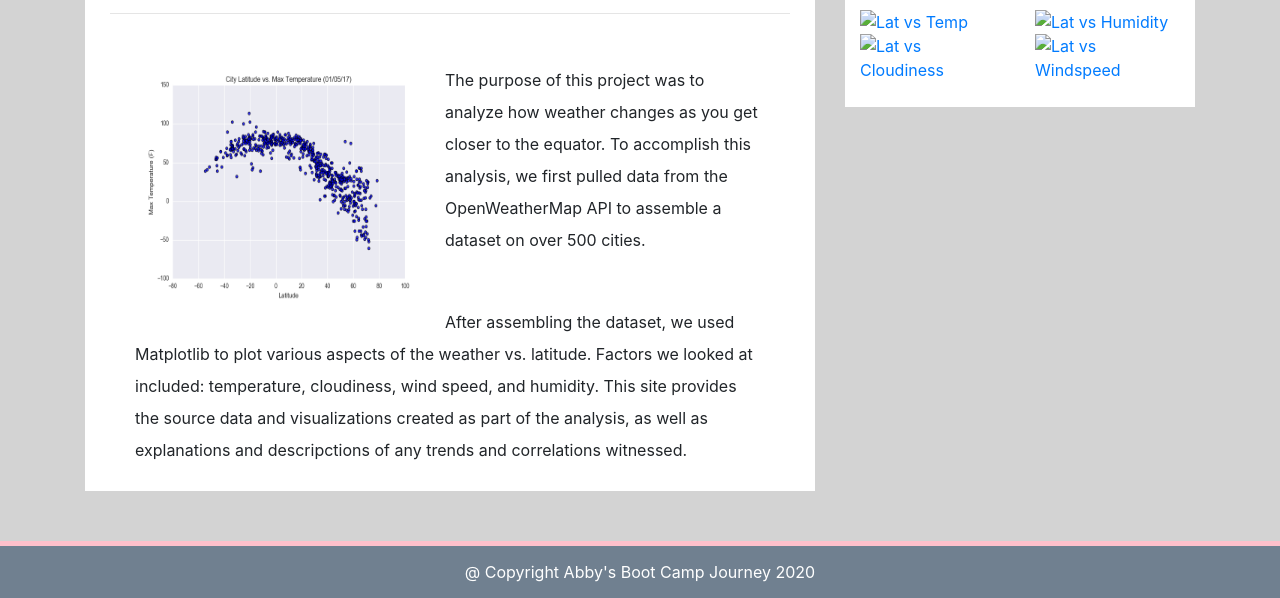
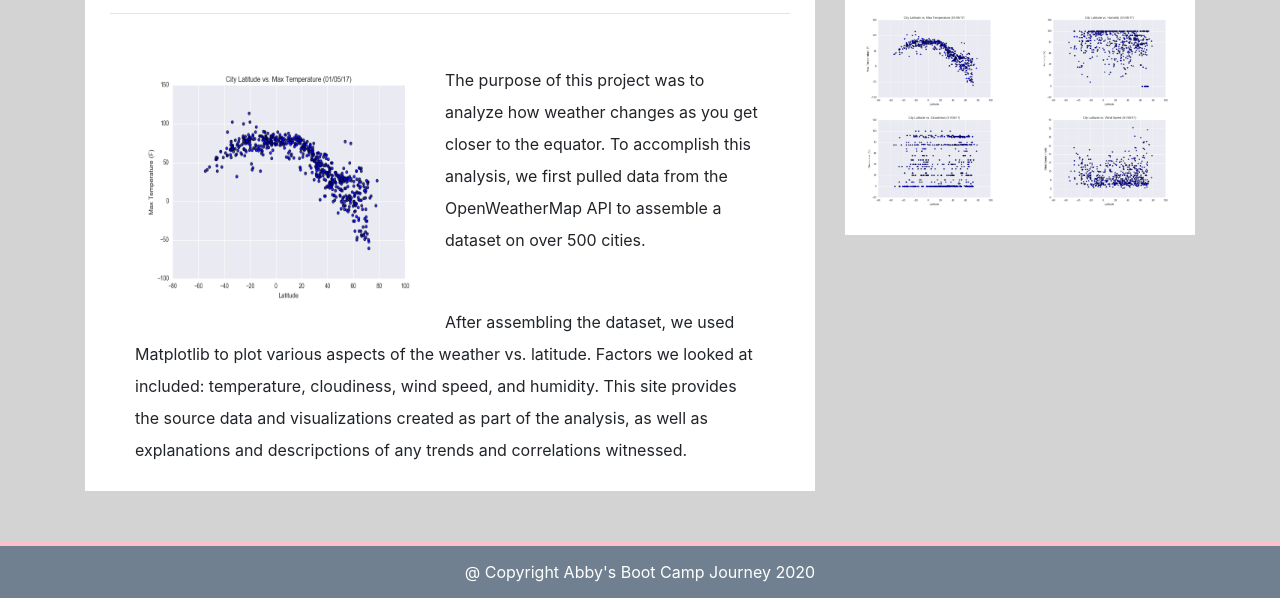
Before and after one commit to abbylemon/web-design-challenge, a plain HTML site: page temp.html in a window 1280 px wide. Shown: the part 223-821 px from the top of the page. Drawn offline with nearby package versions, Linux system fonts and the light colour scheme; the site is published under a folder, as on GitHub Pages, so addresses that start at the root find nothing.

Commit message:
fixed image path

```diff
--- a/temp.html
+++ b/temp.html
@@ -58,23 +58,23 @@
                             <div class="container">
                                 <div class="row">
                                     <div class="col-sm-3 col-md-6">
-                                        <a href="/Resources/assets/images/Fig1.png" target="_blank">
-                                            <img src="/Resources/assets/images/Fig1.png" alt="Lat vs Temp" class="sm-img">
+                                        <a href="Resources/assets/images/Fig1.png" target="_blank">
+                                            <img src="Resources/assets/images/Fig1.png" alt="Lat vs Temp" class="sm-img">
                                         </a>
                                     </div>
                                     <div class="col-sm-3 col-md-6">
-                                        <a href="/Resources/assets/images/Fig2.png" target="_blank">
-                                            <img src="/Resources/assets/images/Fig2.png" alt="Lat vs Humidity" class="sm-img">
+                                        <a href="Resources/assets/images/Fig2.png" target="_blank">
+                                            <img src="Resources/assets/images/Fig2.png" alt="Lat vs Humidity" class="sm-img">
                                         </a>
                                     </div>
                                     <div class="col-sm-3 col-md-6">
-                                        <a href="/Resources/assets/images/Fig3.png" target="_blank">
-                                            <img src="/Resources/assets/images/Fig3.png" alt="Lat vs Cloudiness" class="sm-img">
+                                        <a href="Resources/assets/images/Fig3.png" target="_blank">
+                                            <img src="Resources/assets/images/Fig3.png" alt="Lat vs Cloudiness" class="sm-img">
                                         </a>
                                     </div>
                                     <div class="col-sm-3 col-md-6">
-                                        <a href="/Resources/assets/images/Fig4.png" target="_blank">
-                                            <img src="/Resources/assets/images/Fig4.png" alt="Lat vs Windspeed" class="sm-img">
+                                        <a href="Resources/assets/images/Fig4.png" target="_blank">
+                                            <img src="Resources/assets/images/Fig4.png" alt="Lat vs Windspeed" class="sm-img">
                                         </a>
                                     </div>
                                 </div>
```
